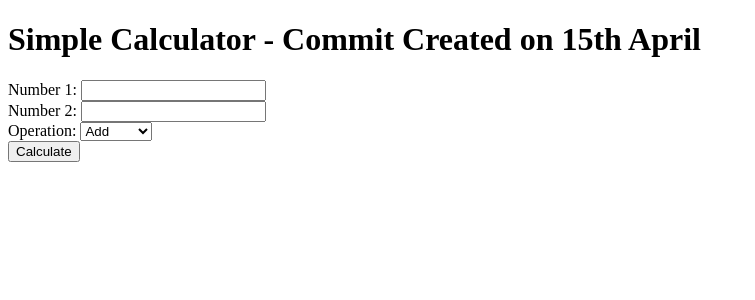
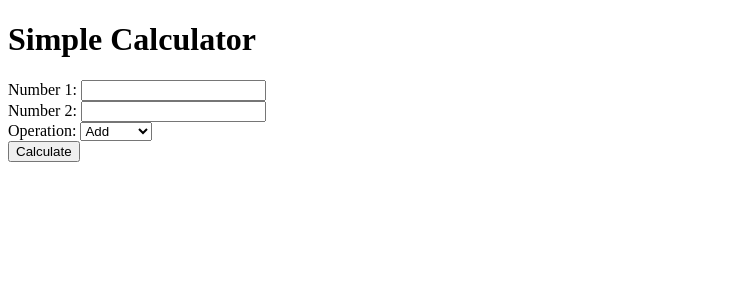
Before and after one commit to raisakuna/test_proj, a Flask app: page / in a window 1280 px wide. Shown: the top 300 px of the page, without its empty margins (0-755 px from the left). Run offline with Flask 3, Linux system fonts and the light colour scheme.

Commit message:
Update index.html

```diff
--- a/templates/index.html
+++ b/templates/index.html
@@ -4,7 +4,7 @@
     <title>Simple Calculator Flask</title>
 </head>
 <body>
-    <h1>Simple Calculator - Commit Created on 15th April</h1>
+    <h1>Simple Calculator</h1>
     <form method="post">
         <label for="num1">Number 1:</label>
         <input type="text" name="num1" required>
```
